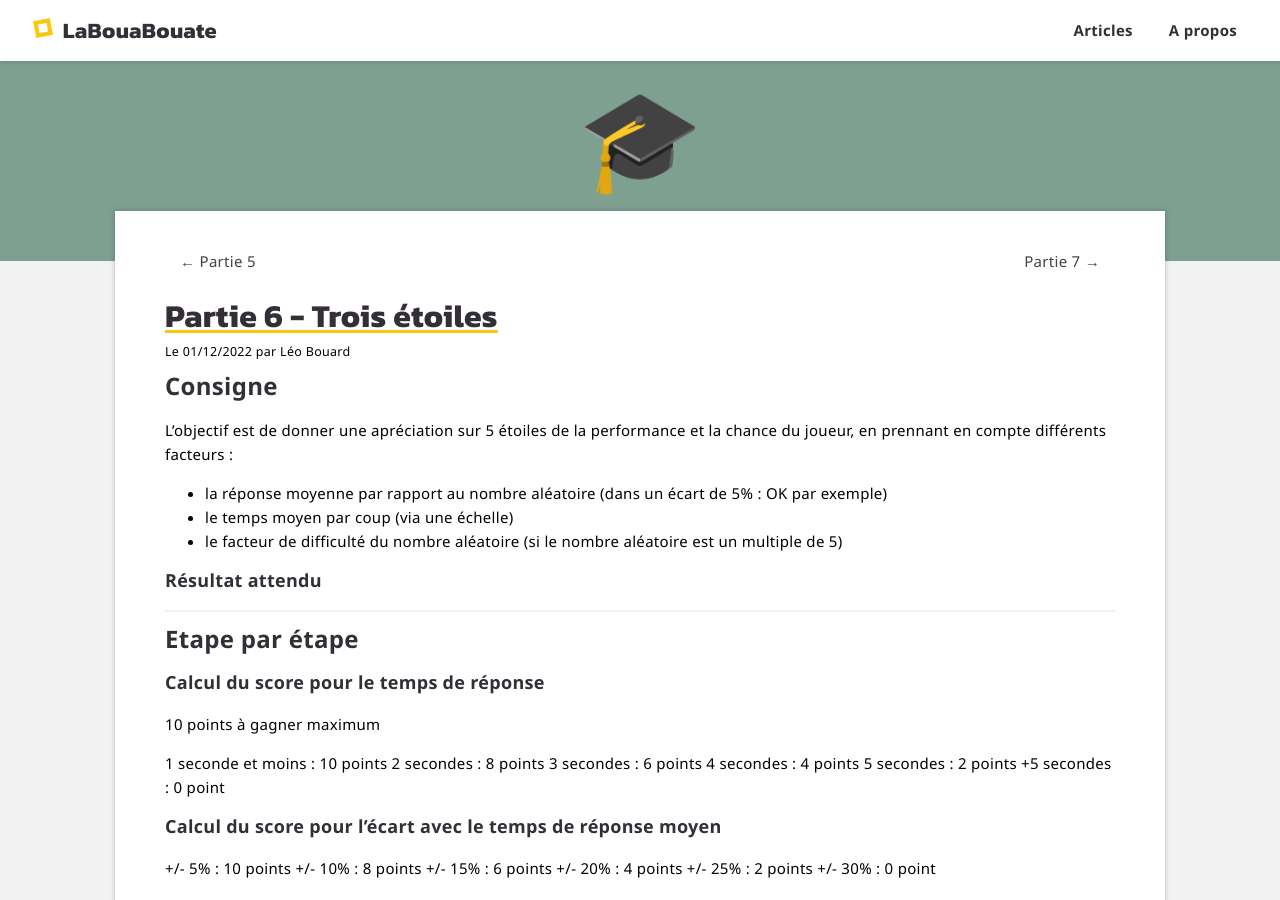
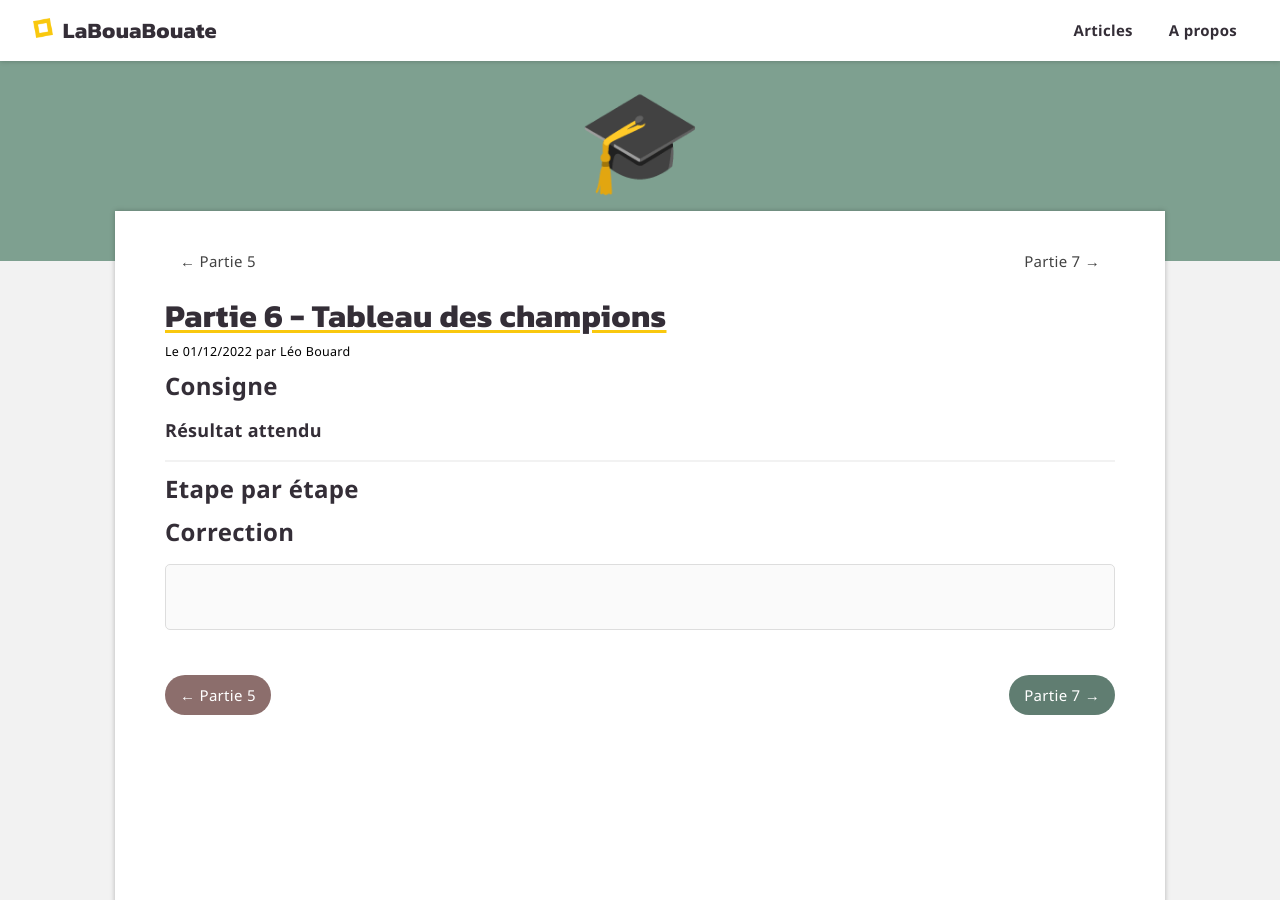
Before and after one commit to leobouard/leobouard.github.io, a Jekyll site: the page built from _posts/2022-12-01-cours-pratique-powershell-006.md, in a window 1280 px wide and 900 px high. Built offline with Jekyll 4.4.1, drawn with Linux system fonts in a browser that asks for light colours; some web fonts are replaced; some of the changed text lies outside the part shown.

Commit message:
Modification du cours

````diff
--- a/_posts/2022-12-01-cours-pratique-powershell-006.md
+++ b/_posts/2022-12-01-cours-pratique-powershell-006.md
@@ -1,7 +1,7 @@
 ---
 layout: post
-title: "Partie 6 - Trois étoiles"
-description: "Ajout d'une évaluation de la performance du joueur sur 5 étoiles, qui se base sur la difficulté, la méthode et la rapidité"
+title: "Partie 6 - Tableau des champions"
+description: "Le résultat de chaque victoire est maintenant conservé dans un fichier externe pour stocker toutes les tentatives du joueur"
 icon: 🎓
 nextLink:
   name: "Partie 7"
@@ -13,60 +13,14 @@
 
 ## Consigne
 
-L'objectif est de donner une apréciation sur 5 étoiles de la performance et la chance du joueur, en prennant en compte différents facteurs :
-
-- la réponse moyenne par rapport au nombre aléatoire (dans un écart de 5% : OK par exemple)
-- le temps moyen par coup (via une échelle)
-- le facteur de difficulté du nombre aléatoire (si le nombre aléatoire est un multiple de 5)
-
 ### Résultat attendu
 
 ---
 
 ## Etape par étape
 
-### Calcul du score pour le temps de réponse
-
-10 points à gagner maximum
-
-1 seconde et moins : 10 points
-2 secondes : 8 points
-3 secondes : 6 points
-4 secondes : 4 points
-5 secondes : 2 points
-+5 secondes : 0 point
-
-### Calcul du score pour l'écart avec le temps de réponse moyen
-
-+/- 5%  : 10 points
-+/- 10% : 8 points
-+/- 15% : 6 points
-+/- 20% : 4 points
-+/- 25% : 2 points
-+/- 30% : 0 point
-
-### Calcul du score pour la difficulté du nombre aléatoire
-
-x1  : 10 points
-x2  : 8 points
-x5  : 6 points
-x10 : 4 points
-x25 : 2 points
-x50 : 0 point
-
-### Calcul de la prise de risque du joueur
-
-
-
 ## Correction
 
 ```powershell
-function Get-Evaluation {
-
-    param(
-        [PSObject]$
-    )
-
-}
 
 ```
````
Also changed, not shown: _posts/2022-12-01-cours-pratique-powershell-005.md (+0 -2 lines), _posts/2022-12-01-cours-pratique-powershell-007.md (added, +26 -0 lines).
